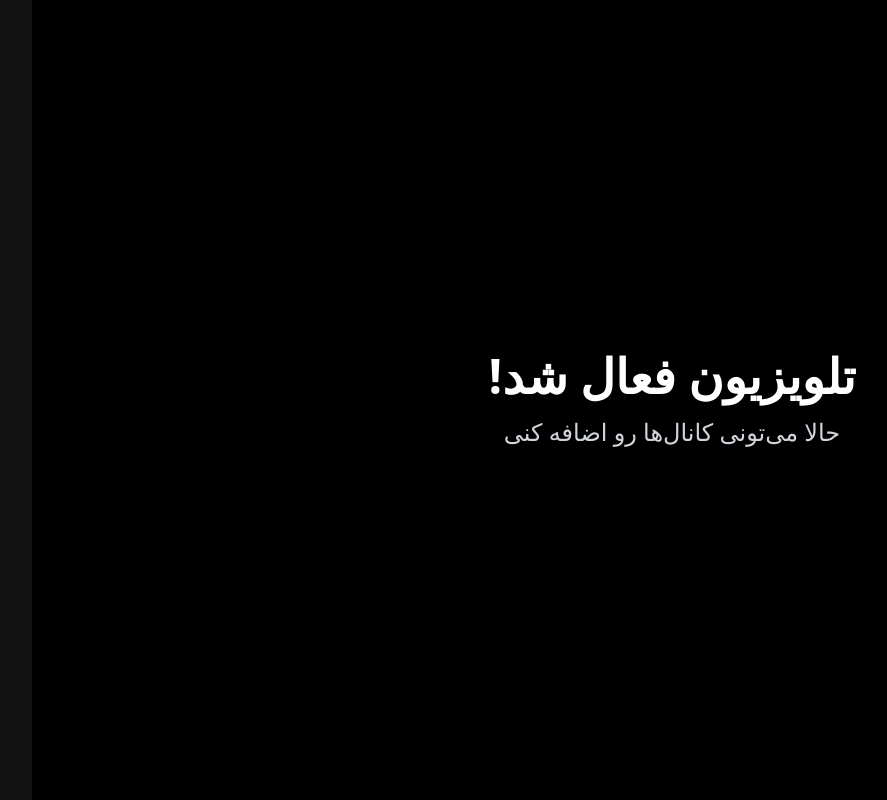
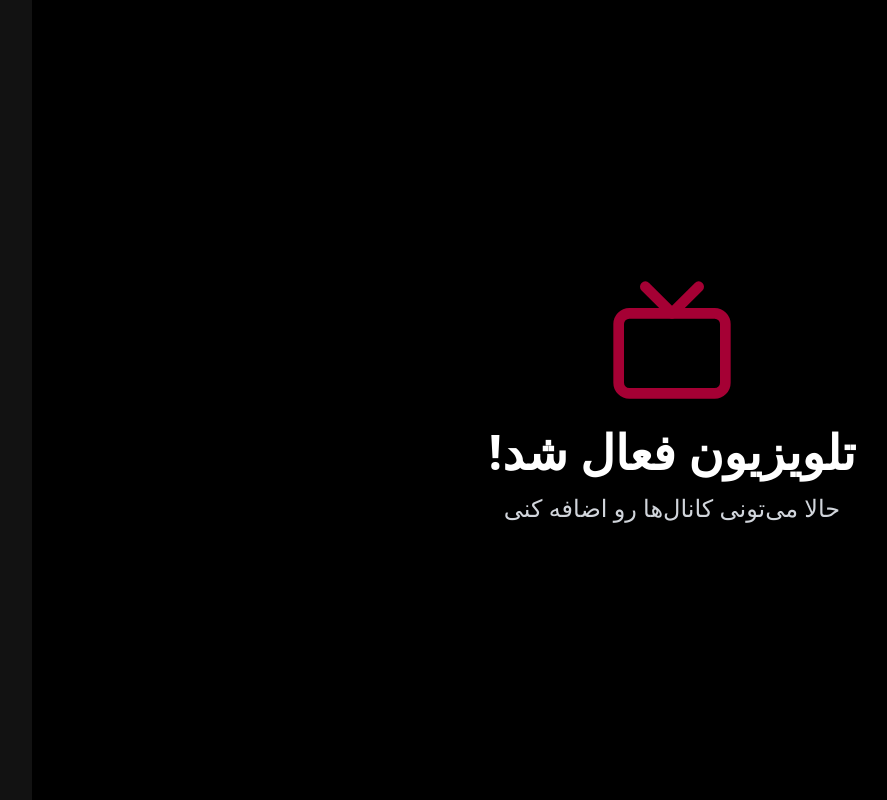
Before and after one commit to Milad123123/lg-iptv-player, a React (Vite) app: page / in a window 1280 px wide. Shown: the whole page, without its empty margins (51-938 px from the left). Built offline with nearby package versions, Linux system fonts and the light colour scheme; the HTML template or start-up script is replaced by a standard one.

Commit message:
Update App.tsx

```diff
--- a/src/App.tsx
+++ b/src/App.tsx
@@ -1,7 +1,10 @@
+import { Tv } from 'lucide-react'
+
 export default function App() {
   return (
     <div className="min-h-screen flex items-center justify-center bg-black">
       <div className="text-center">
+        <Tv size={128} color="#A50034" className="mx-auto mb-6" />
         <h1 className="text-5xl font-bold text-white">تلویزیون فعال شد!</h1>
         <p className="text-2xl text-gray-300 mt-4">حالا می‌تونی کانال‌ها رو اضافه کنی</p>
       </div>
```
